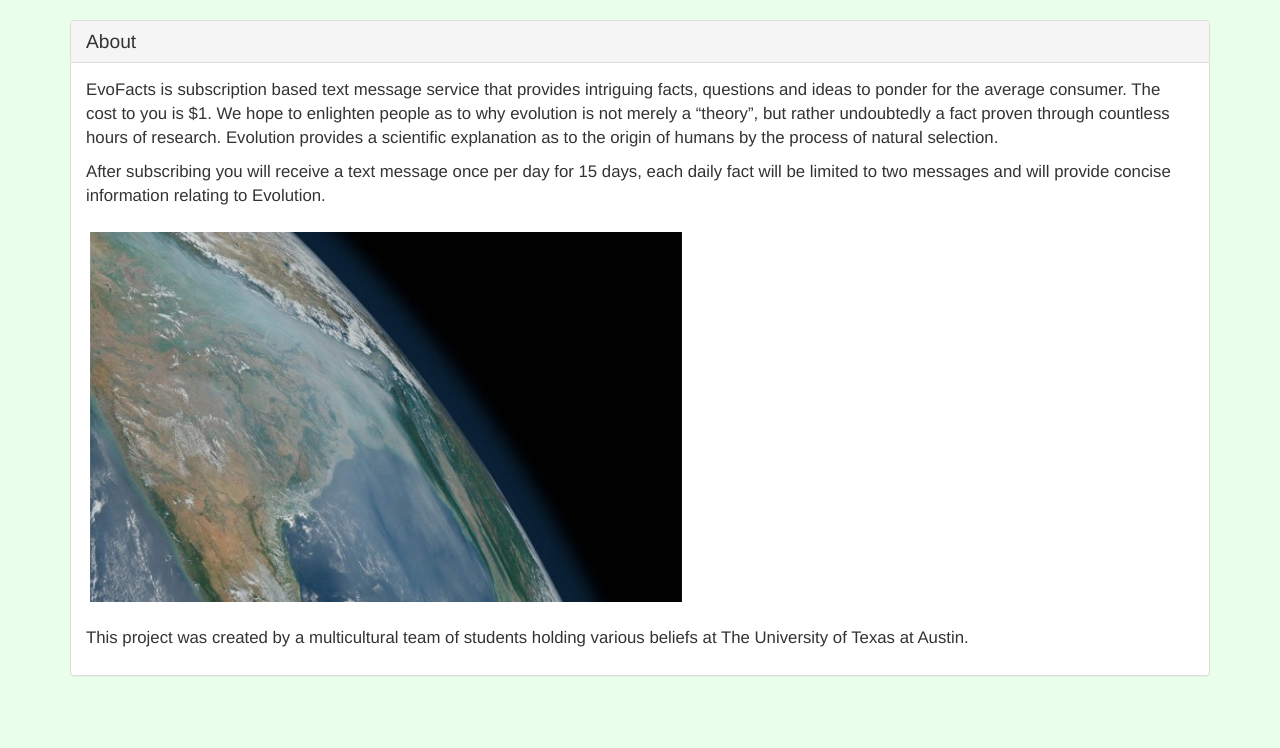
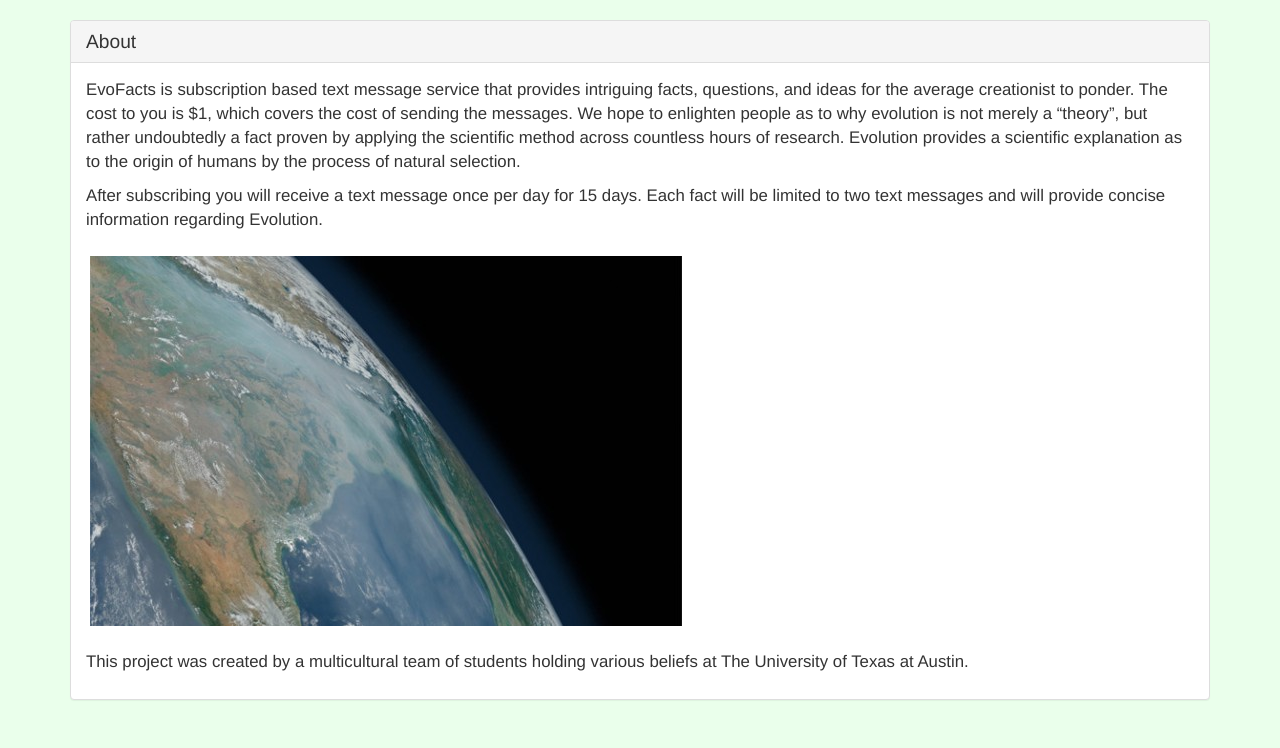
Before and after one commit to greyshi/dogefact, a Django app: page /about/ in a window 1280 px wide. Shown: the part 52-800 px from the top of the page. Run offline with Django 3.2, Linux system fonts and the light colour scheme; parts of the project's set-up code (start-up, migrations or seed data) failed here and were passed over; some libraries are stand-ins or nearby versions.

Commit message:
Edit the about page some more

```diff
--- a/dogeapp/templates/about.html
+++ b/dogeapp/templates/about.html
@@ -13,10 +13,10 @@
     </div>
     <div class="panel-body" style="font-size: 120%">
       <p>
-        EvoFacts is subscription based text message service that provides intriguing facts, questions and ideas to ponder for the average consumer. The cost to you is $1. We hope to enlighten people as to why evolution is not merely a “theory”, but rather undoubtedly a fact proven through countless hours of research. Evolution provides a scientific explanation as to the origin of humans by the process of natural selection.
+        EvoFacts is subscription based text message service that provides intriguing facts, questions, and ideas for the average creationist to ponder. The cost to you is $1, which covers the cost of sending the messages. We hope to enlighten people as to why evolution is not merely a “theory”, but rather undoubtedly a fact proven by applying the scientific method across countless hours of research. Evolution provides a scientific explanation as to the origin of humans by the process of natural selection.
       </p>
       <p>
-        After subscribing you will receive a text message once per day for 15 days, each daily fact will be limited to two messages and will provide concise information relating to Evolution.
+        After subscribing you will receive a text message once per day for 15 days. Each fact will be limited to two text messages and will provide concise information regarding Evolution.
       </p>
       <img class="img-responsive img-thumbnail" style="margin-top: 10px; border: none; outline:none" src="{% static 'images/about.jpg' %}">
       </img>
```
